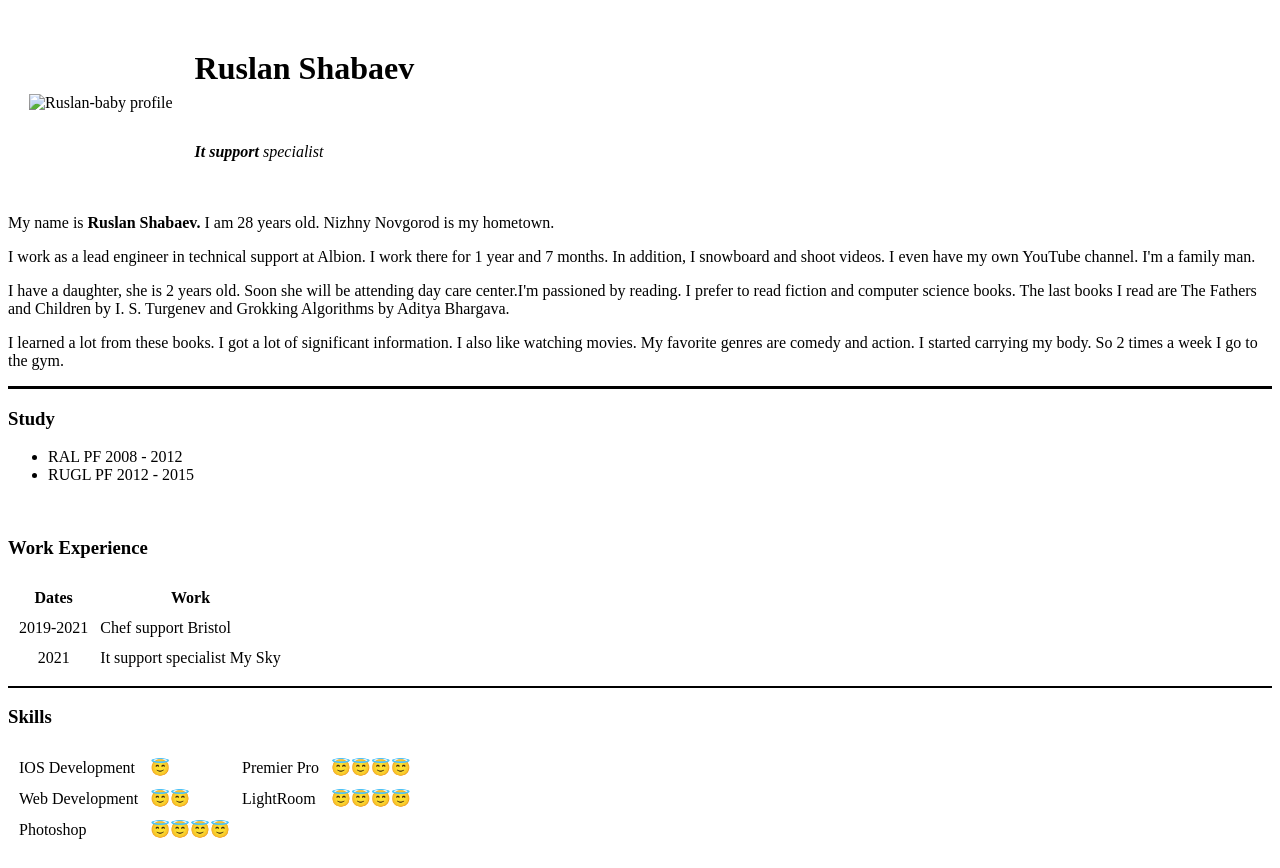
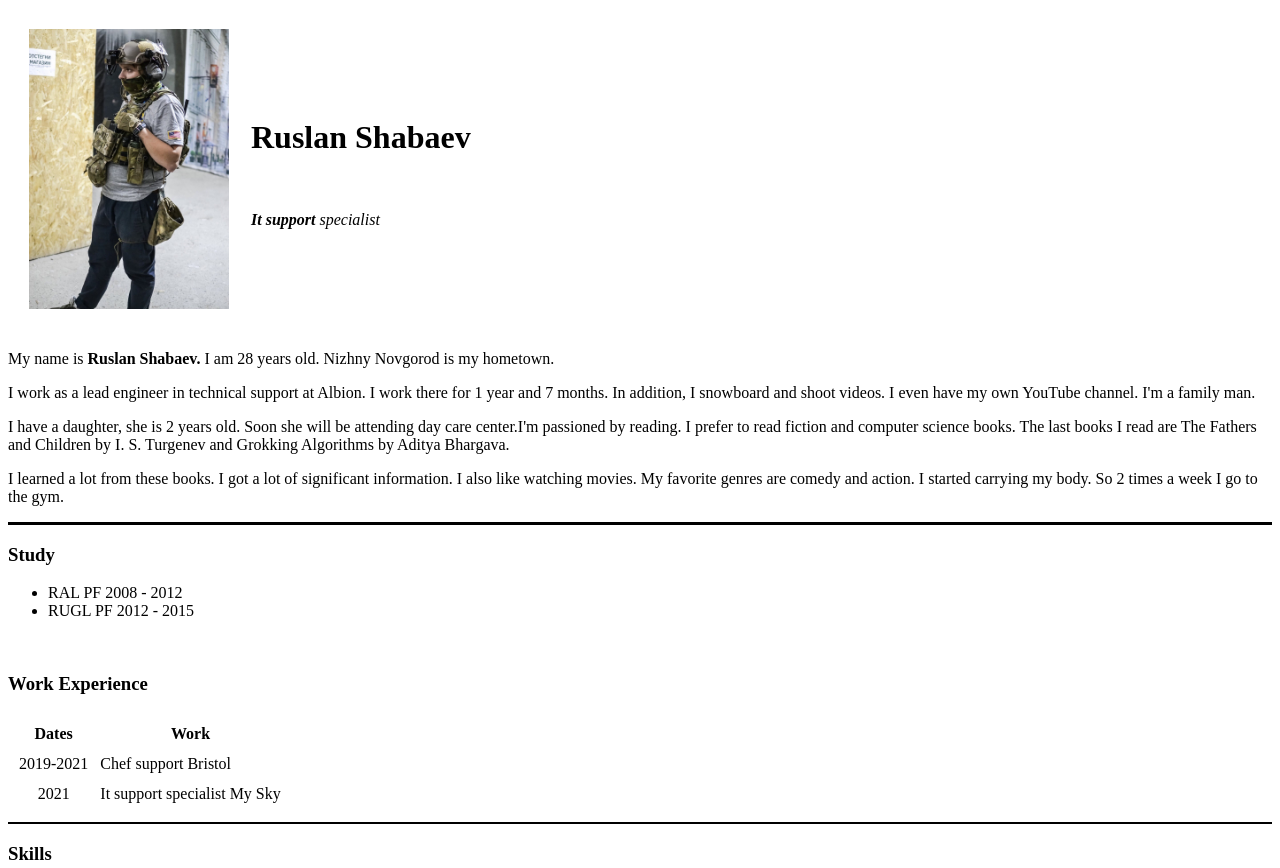
Before and after one commit to pror2/cv, a plain HTML site: page index.html in a window 1280 px wide. Shown: the top 868 px of the page. Drawn offline with Linux system fonts and the light colour scheme.

Commit message:
Update index.html

```diff
--- a/index.html
+++ b/index.html
@@ -9,7 +9,7 @@
 <body>
 <table cellspacing="20">
   <tr>
-    <td><img src="images/ZNrqduxPdAI.jpg" width="200" height="280" alt="Ruslan-baby profile"></td>
+    <td><img src="ZNrqduxPdAI.jpg" width="200" height="280" alt="Ruslan-baby profile"></td>
     <td><h1>Ruslan Shabaev</h1>
     <br>
     <p><em><strong>It support</strong> specialist</em></p>
```
